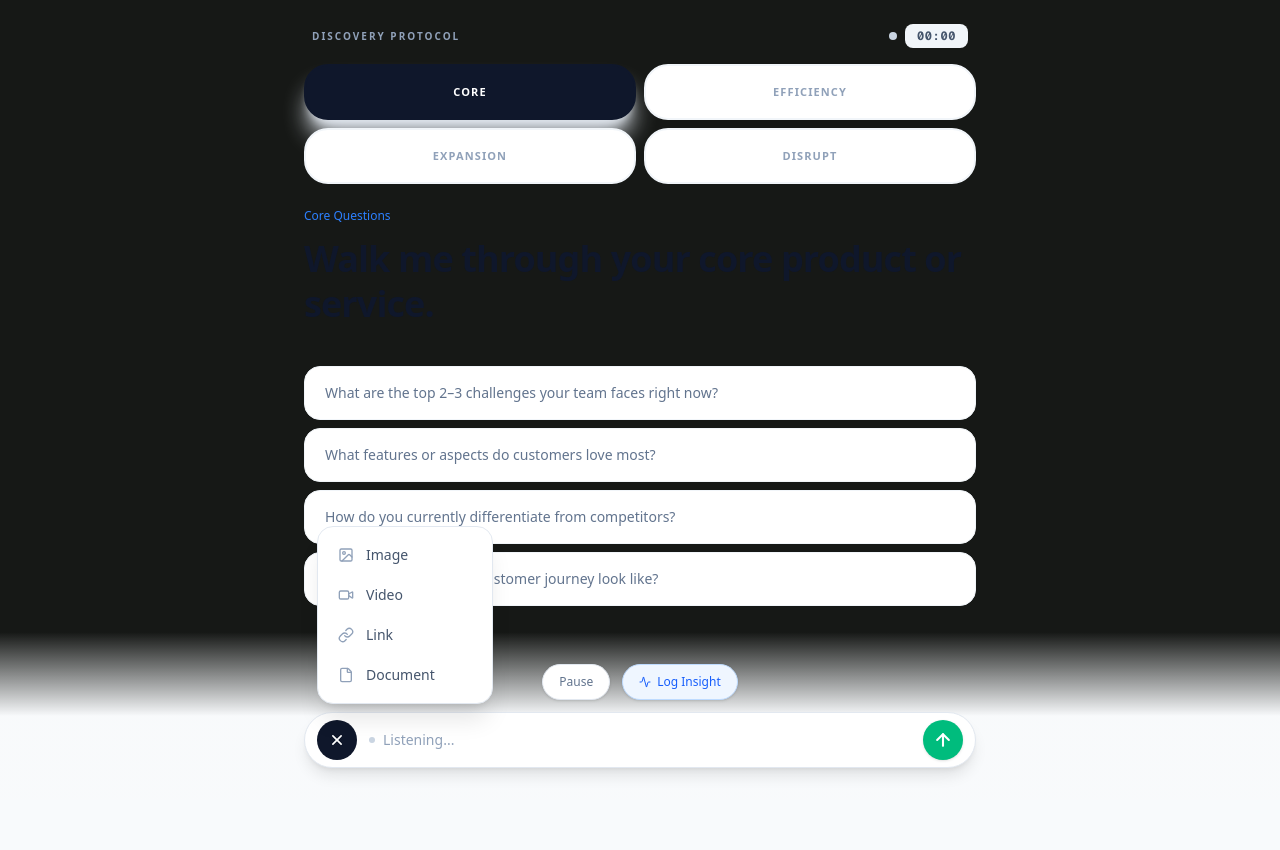
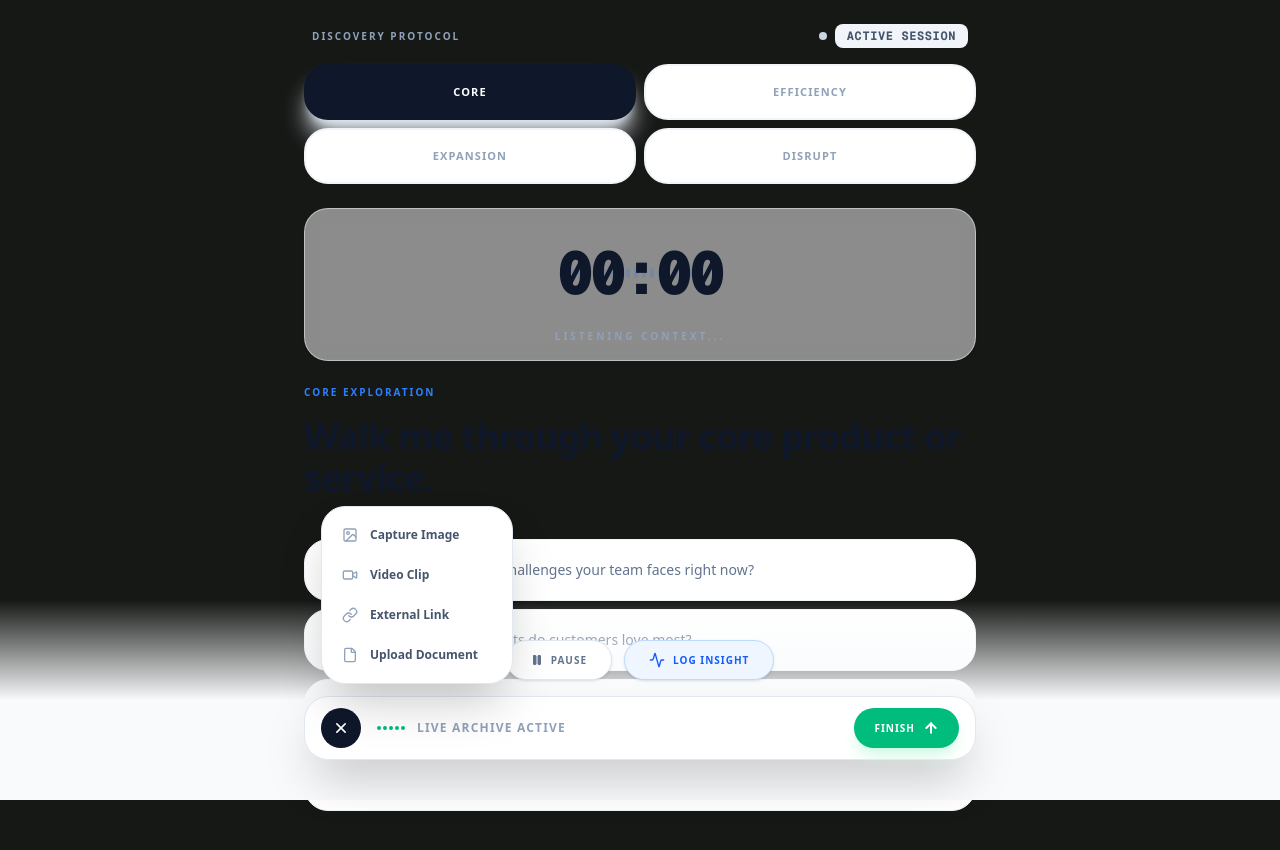
Before and after one commit to sathwikshetty0/mosi, a Next.js app: page /interview/live in a window 1280 px wide. Both pictures are taken after a click on the button 337 px from the left and 740 px from the top of the page. Shown: the top 850 px of the page. Before the commit the page ends 800 px from the top, so only its background shows below. Built offline with nearby package versions, Linux system fonts and the light colour scheme; no server answers.

Commit message:
UI Finalization: Large prominent timer, sound visualization, and all-in-one review layout

```diff
--- a/src/app/interview/live/page.tsx
+++ b/src/app/interview/live/page.tsx
@@ -4,7 +4,7 @@ import * as React from 'react'
 import { useRouter } from 'next/navigation'
 import {
   Square, Play, Pause, Plus, Image as ImageIcon, Video, Link as LinkIcon,
-  File as FileIcon, Sparkles, Activity, Layers, Globe, ArrowUp, X
+  File as FileIcon, Sparkles, Activity, Layers, Globe, ArrowUp, X, Mic
 } from 'lucide-react'
 import { useMosiStore, CEEDTag, formatDuration } from '@/lib/store'
 import { cn } from '@/lib/utils'
@@ -70,18 +70,56 @@ export default function LiveInterviewPage() {
   const fileInputRef = React.useRef<HTMLInputElement>(null)
   const [activeEvidenceType, setActiveEvidenceType] = React.useState<'image' | 'video' | 'link' | 'file' | null>(null)
 
+  // Real-time audio levels for visual feedback
+  const [audioLevel, setAudioLevel] = React.useState(0)
+  const audioContextRef = React.useRef<AudioContext | null>(null)
+  const analyserRef = React.useRef<AnalyserNode | null>(null)
+  const animationFrameRef = React.useRef<number | null>(null)
+
   React.useEffect(() => {
     async function setupMedia() {
       try {
         const s = await navigator.mediaDevices.getUserMedia({ video: false, audio: true })
         setStream(s)
         startRecording()
+
+        // Setup Audio Analyser
+        const audioCtx = new (window.AudioContext || (window as any).webkitAudioContext)()
+        const source = audioCtx.createMediaStreamSource(s)
+        const analyser = audioCtx.createAnalyser()
+        analyser.fftSize = 256
+        source.connect(analyser)
+
+        audioContextRef.current = audioCtx
+        analyserRef.current = analyser
+
+        const bufferLength = analyser.frequencyBinCount
+        const dataArray = new Uint8Array(bufferLength)
+
+        const updateLevel = () => {
+          if (analyserRef.current) {
+            analyserRef.current.getByteFrequencyData(dataArray)
+            let sum = 0
+            for (let i = 0; i < bufferLength; i++) {
+              sum += dataArray[i]
+            }
+            const average = sum / bufferLength
+            setAudioLevel(average)
+            animationFrameRef.current = requestAnimationFrame(updateLevel)
+          }
+        }
+        updateLevel()
+
       } catch (err) {
         console.error("Mic access error:", err)
       }
     }
     setupMedia()
-    return () => { stream?.getTracks().forEach(t => t.stop()) }
+    return () => {
+      stream?.getTracks().forEach(t => t.stop())
+      if (animationFrameRef.current) cancelAnimationFrame(animationFrameRef.current)
+      if (audioContextRef.current) audioContextRef.current.close()
+    }
   }, [])
 
   React.useEffect(() => {
@@ -123,13 +161,22 @@ export default function LiveInterviewPage() {
   }
 
   const handleStopInterview = () => {
-    if (confirm('Finalize this session?')) { stopRecording(); setIsFinishing(true) }
+    stopRecording()
+    setIsFinishing(true)
   }
 
   const handlePauseInterview = () => {
     if (mediaRecorderRef.current) {
-      if (isPaused) { mediaRecorderRef.current.resume(); setIsPaused(false) }
-      else { mediaRecorderRef.current.pause(); setIsPaused(true) }
+      if (isPaused) {
+        mediaRecorderRef.current.resume()
+        setIsPaused(false)
+        if (audioContextRef.current) audioContextRef.current.resume()
+      }
+      else {
+        mediaRecorderRef.current.pause()
+        setIsPaused(true)
+        if (audioContextRef.current) audioContextRef.current.suspend()
+      }
     }
   }
 
@@ -162,7 +209,7 @@ export default function LiveInterviewPage() {
           <p className="text-[10px] font-black uppercase tracking-[0.2em] text-slate-400">Discovery Protocol</p>
           <div className="flex items-center gap-2">
             <div className={cn("w-2 h-2 rounded-full", isRecording && !isPaused ? "bg-red-500 animate-pulse" : "bg-slate-300")} />
-            <span className="text-xs font-mono font-bold text-slate-600 tracking-wider bg-slate-100 px-3 py-1 rounded-lg">{formatDuration(recordingSeconds)}</span>
+            <span className="text-xs font-mono font-bold text-slate-600 tracking-wider bg-slate-100 px-3 py-1 rounded-lg">ACTIVE SESSION</span>
           </div>
         </div>
 
@@ -184,11 +231,32 @@ export default function LiveInterviewPage() {
         </div>
       </header>
 
+      {/* GIANT TIMESTAMP & VISUAL WAVEFORM */}
+      <div className="flex flex-col items-center py-4 bg-white/50 backdrop-blur-sm rounded-3xl border border-slate-100/50 shadow-sm mb-6">
+        <div className="relative h-24 flex items-center justify-center w-full">
+            <div className="absolute inset-0 flex items-center justify-center gap-1 opacity-20">
+                {[...Array(20)].map((_, i) => (
+                    <div
+                        key={i}
+                        className="w-1 bg-blue-500 rounded-full transition-all duration-75"
+                        style={{ height: `${Math.max(10, (audioLevel * (0.5 + Math.random() * 0.5)))}%` }}
+                    />
+                ))}
+            </div>
+            <h2 className="text-6xl font-black font-mono tracking-tighter text-slate-900 z-10 animate-in zoom-in duration-500">
+                {formatDuration(recordingSeconds)}
+            </h2>
+        </div>
+        <p className="text-[10px] font-black uppercase tracking-[0.3em] text-slate-400 mt-2">
+            {isPaused ? 'Recording Paused' : 'Listening Context...'}
+        </p>
+      </div>
+
       {/* MAIN QUESTION */}
       <div className="flex-1 flex flex-col justify-center pb-48 space-y-10">
-        <div className="space-y-3">
-          <p className="text-xs font-medium text-blue-500">{activeQuadrant} Questions</p>
-          <h1 className="text-3xl lg:text-4xl font-bold tracking-tight text-slate-900 leading-tight">
+        <div className="space-y-4">
+          <p className="text-[10px] font-black uppercase tracking-[0.2em] text-blue-500">{activeQuadrant} EXPLORATION</p>
+          <h1 className="text-3xl lg:text-4xl font-bold tracking-tight text-slate-900 leading-[1.15]">
             {questions[questionIndex]}
           </h1>
         </div>
@@ -199,8 +267,11 @@ export default function LiveInterviewPage() {
             <button
               key={i}
               onClick={() => setQuestionIndex(i)}
-              className="w-full text-left px-5 py-4 rounded-xl bg-white border border-slate-100 hover:border-slate-200 hover:shadow-sm transition-all text-sm text-slate-500 hover:text-slate-800"
+              className="w-full text-left px-5 py-5 rounded-2xl bg-white border border-slate-100 hover:border-blue-200 hover:shadow-md transition-all text-sm font-medium text-slate-500 hover:text-slate-900 group flex items-start gap-4"
             >
+              <div className="w-5 h-5 rounded-lg border border-slate-100 bg-slate-50 flex items-center justify-center shrink-0 group-hover:bg-blue-50 group-hover:border-blue-100 transition-colors">
+                 <div className="w-1 h-1 rounded-full bg-slate-300 group-hover:bg-blue-400" />
+              </div>
               {q}
             </button>
           ))}
@@ -208,47 +279,48 @@ export default function LiveInterviewPage() {
       </div>
 
       {/* BOTTOM CONTROLS */}
-      <div className="fixed bottom-0 left-0 right-0 p-4 lg:p-8 bg-gradient-to-t from-slate-50 via-slate-50 to-transparent pointer-events-none z-20">
-        <div className="max-w-2xl mx-auto flex flex-col gap-3 items-center pointer-events-auto">
+      <div className="fixed bottom-0 left-0 right-0 p-4 lg:p-10 bg-gradient-to-t from-slate-50 via-slate-50 to-transparent pointer-events-none z-20">
+        <div className="max-w-2xl mx-auto flex flex-col gap-4 items-center pointer-events-auto">
 
           {/* UTILITY ROW */}
           <div className="flex items-center gap-3">
-            <button onClick={handlePauseInterview} className="h-9 px-4 rounded-full border border-slate-200 bg-white text-xs font-medium text-slate-500 hover:text-slate-900 hover:border-slate-300 transition-all shadow-sm">
+            <button onClick={handlePauseInterview} className="h-10 px-6 rounded-2xl border border-slate-200 bg-white text-[10px] font-black uppercase tracking-widest text-slate-500 hover:text-slate-900 hover:border-slate-300 transition-all shadow-sm flex items-center gap-2">
+              {isPaused ? <Play className="w-3 h-3 fill-current" /> : <Pause className="w-3 h-3 fill-current" />}
               {isPaused ? 'Resume' : 'Pause'}
             </button>
-            <button onClick={handleQuickCapture} className="h-9 px-4 rounded-full border border-blue-200 bg-blue-50 text-xs font-medium text-blue-600 hover:bg-blue-100 transition-all shadow-sm flex items-center gap-1.5">
-              <Activity className="w-3 h-3" /> Log Insight
+            <button onClick={handleQuickCapture} className="h-10 px-6 rounded-2xl border border-blue-200 bg-blue-50 text-[10px] font-black uppercase tracking-widest text-blue-600 hover:bg-blue-100 transition-all shadow-sm flex items-center gap-2">
+              <Activity className="w-4 h-4" /> Log Insight
             </button>
           </div>
 
           {/* MAIN RECORDER BAR */}
-          <div className="w-full h-14 bg-white rounded-full border border-slate-200 shadow-lg flex items-center px-3 gap-3">
+          <div className="w-full h-16 bg-white rounded-3xl border border-slate-200 shadow-2xl flex items-center px-4 gap-4">
 
             {/* PLUS BUTTON */}
             <div className="relative">
               <button
                 onClick={() => setShowAssetMenu(!showAssetMenu)}
                 className={cn(
-                  "w-10 h-10 rounded-full flex items-center justify-center transition-all",
-                  showAssetMenu ? "bg-slate-900 text-white rotate-45" : "bg-slate-100 text-slate-500 hover:bg-slate-200"
+                  "w-10 h-10 rounded-2xl flex items-center justify-center transition-all",
+                  showAssetMenu ? "bg-slate-900 text-white rotate-45" : "bg-slate-100 text-slate-500 hover:bg-white hover:border-slate-200 border border-transparent"
                 )}
               >
                 <Plus className="w-5 h-5" />
               </button>
               {showAssetMenu && (
-                <div className="absolute bottom-14 left-0 bg-white border border-slate-200 p-2 rounded-xl shadow-xl w-44 animate-in slide-in-from-bottom-2">
+                <div className="absolute bottom-16 left-0 bg-white border border-slate-200 p-2 rounded-2xl shadow-2xl w-48 animate-in slide-in-from-bottom-2">
                   {[
-                    { id: 'image', icon: ImageIcon, label: 'Image' },
-                    { id: 'video', icon: Video, label: 'Video' },
-                    { id: 'link', icon: LinkIcon, label: 'Link' },
-                    { id: 'file', icon: FileIcon, label: 'Document' },
+                    { id: 'image', icon: ImageIcon, label: 'Capture Image' },
+                    { id: 'video', icon: Video, label: 'Video Clip' },
+                    { id: 'link', icon: LinkIcon, label: 'External Link' },
+                    { id: 'file', icon: FileIcon, label: 'Upload Document' },
                   ].map(item => (
                     <button
                       key={item.id}
                       onClick={() => handleCaptureEvidence(item.id as any)}
-                      className="w-full flex items-center gap-3 px-3 py-2.5 rounded-lg hover:bg-slate-50 text-left transition-all text-sm text-slate-600 hover:text-slate-900"
+                      className="w-full flex items-center gap-3 px-3 py-3 rounded-xl hover:bg-slate-50 text-left transition-all text-xs font-bold text-slate-600 hover:text-slate-900 group"
                     >
-                      <item.icon className="w-4 h-4 text-slate-400" />
+                      <item.icon className="w-4 h-4 text-slate-400 group-hover:text-blue-500 transition-colors" />
                       {item.label}
                     </button>
                   ))}
@@ -256,20 +328,31 @@ export default function LiveInterviewPage() {
               )}
             </div>
 
-            {/* STATUS TEXT */}
-            <div className="flex-1 flex items-center gap-2">
-              <div className={cn("w-1.5 h-1.5 rounded-full", isRecording && !isPaused ? "bg-emerald-500 animate-pulse" : "bg-slate-300")} />
-              <span className="text-sm text-slate-400">
-                {isPaused ? 'Paused' : 'Listening...'}
+            {/* STATUS TEXT & LEVEL */}
+            <div className="flex-1 flex items-center gap-3">
+              <div className="flex gap-0.5 items-center">
+                {[...Array(5)].map((_, i) => (
+                    <div
+                        key={i}
+                        className={cn("w-1 rounded-full transition-all duration-100",
+                            isPaused ? "bg-slate-200 h-1" : "bg-emerald-500"
+                        )}
+                        style={{ height: isPaused ? '4px' : `${4 + Math.random() * (audioLevel / 5)}px` }}
+                    />
+                ))}
+              </div>
+              <span className="text-xs font-black uppercase tracking-widest text-slate-400">
+                {isPaused ? 'Recording Paused' : 'Live Archive Active'}
               </span>
             </div>
 
             {/* STOP / FINISH */}
             <button
               onClick={handleStopInterview}
-              className="w-10 h-10 bg-emerald-500 text-white rounded-full flex items-center justify-center hover:bg-emerald-600 active:scale-95 transition-all shadow-sm"
+              className="h-10 px-5 bg-emerald-500 text-white rounded-2xl flex items-center justify-center gap-2 hover:bg-emerald-600 active:scale-95 transition-all shadow-lg shadow-emerald-100 group"
             >
-              <ArrowUp className="w-5 h-5 stroke-[2.5px]" />
+              <span className="text-[10px] font-black uppercase tracking-widest">Finish</span>
+              <ArrowUp className="w-4 h-4 stroke-[3px] group-hover:-translate-y-0.5 transition-transform" />
             </button>
           </div>
         </div>
@@ -277,13 +360,15 @@ export default function LiveInterviewPage() {
 
       {/* FINISH OVERLAY */}
       {isFinishing && (
-        <div className="fixed inset-0 bg-white/95 backdrop-blur-md z-[100] flex flex-col items-center justify-center gap-6 animate-in fade-in duration-500 text-center">
-          <div className="w-16 h-16 border-2 border-slate-200 rounded-full flex items-center justify-center">
-            <div className="w-10 h-10 border-2 border-slate-900 rounded-full animate-spin border-t-transparent" />
+        <div className="fixed inset-0 bg-white/95 backdrop-blur-md z-[100] flex flex-col items-center justify-center gap-8 animate-in fade-in duration-500 text-center p-6">
+          <div className="w-24 h-24 relative flex items-center justify-center">
+            <div className="absolute inset-0 border-4 border-slate-100 rounded-full" />
+            <div className="absolute inset-0 border-4 border-slate-900 rounded-full animate-spin border-t-transparent" />
+            <Mic className="w-8 h-8 text-slate-900" />
           </div>
-          <div>
-            <p className="text-lg font-semibold text-slate-900">Processing Session...</p>
-            <p className="text-sm text-slate-400 mt-1">Preparing your review dashboard.</p>
+          <div className="space-y-2">
+            <h2 className="text-2xl font-black uppercase tracking-tight text-slate-900">Finalizing Archive</h2>
+            <p className="text-sm text-slate-400 font-medium">Synthesizing insights and preparing review dashboard...</p>
           </div>
         </div>
       )}
```
Also changed, not shown: src/app/review/page.tsx (+27 -7 lines).
